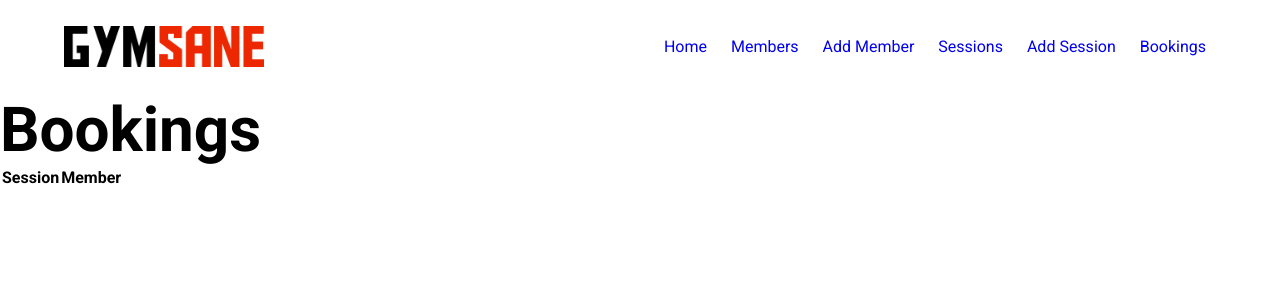
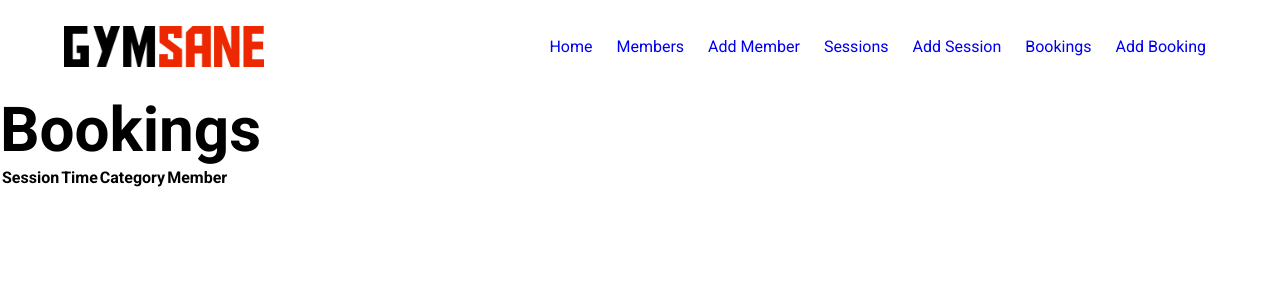
Before and after one commit to sf-adams/gym_sane, a Flask app: page /bookings in a window 1280 px wide. Shown: the top 300 px of the page. Run offline with Flask 2, Linux system fonts and the light colour scheme; data that the repository does not hold is empty; some libraries are stand-ins or nearby versions.

Commit message:
Bookings Section Added
All bookings can now be viewed in the booking tab, but there is still a slight issue with adding a member to the booking.

```diff
--- a/controllers/bookings_controller.py
+++ b/controllers/bookings_controller.py
@@ -17,3 +17,47 @@ def bookings():
     title = "Bookings"
     bookings = booking_repository.select_all()
     return render_template("bookings/index.html", title=title, bookings=bookings)
+
+# # SHOW
+# @bookings_blueprint.route("/bookings/<id>", methods=['GET'])
+# def show(id):
+#     member = booking_repository.select(id)
+#     sessions = booking_repository.sessions(member)
+#     return render_template("bookings/show.html", member=member, sessions=sessions)
+
+# NEW
+@bookings_blueprint.route("/bookings/new")
+def new_booking():
+    title = "New Booking"
+    return render_template("bookings/new.html", title=title)
+
+# CREATE
+@bookings_blueprint.route("/bookings", methods=["POST"])
+def create_booking():
+    member = request.form["member"]
+    session = request.form["session"]
+    new_booking = Booking(member, session)
+    booking_repository.save(new_booking)
+    return redirect("/bookings")
+
+# EDIT
+@bookings_blueprint.route("/bookings/<id>/edit", methods=['GET'])
+def edit_booking(id):
+    title = "Edit Booking"
+    booking = booking_repository.select(id)
+    return render_template("/bookings/edit.html", title=title, booking=booking)
+
+# UPDATE
+@bookings_blueprint.route("/bookings/<id>", methods=["POST"])
+def update_booking(id):
+    member = request.form["member"]
+    session = request.form["session"]
+    new_booking = Booking(member, session)
+    booking_repository.update(new_booking)
+    return redirect("/bookings")
+
+# DELETE
+@bookings_blueprint.route("/bookings/<id>/delete", methods=['POST'])
+def delete_booking(id):
+    booking_repository.delete(id)
+    return redirect("/bookings")
--- a/templates/base.html
+++ b/templates/base.html
@@ -21,6 +21,7 @@
                 <li><a href="/sessions">Sessions</a></li>
                 <li><a href="/sessions/new">Add Session</a></li>
                 <li><a href="/bookings">Bookings</a></li>
+                <li><a href="/bookings/new">Add Booking</a></li>
             </ul>
         </nav>
     </header>
--- a/templates/bookings/edit.html
+++ b/templates/bookings/edit.html
@@ -1,9 +1,9 @@
 {% extends "base.html"%}
 {% block content %}
 
-<h2>Edit Session</h2>
+<h2>Edit Booking</h2>
 
-<form action="/session/{{ session.id }}" method="POST"></form>
+<form action="/booking/{{ booking.id }}" method="POST"></form>
     <div>
         <label for="name">Name:</label>
         <input type="text" id="name" name="name" value="{{ session.name }}">
--- a/templates/bookings/index.html
+++ b/templates/bookings/index.html
@@ -6,12 +6,16 @@
 <table>
     <tr>
         <th>Session</th>
+        <th>Time</th>
+        <th>Category</th>
         <th>Member</th>
     </tr>
     {% for booking in bookings %}
     <tr>
-        <td><a href="/bookings/{{ booking.id }}">{{ booking.session }}</a></td>
-        <td>{{ booking.member }}</td>
+        <td><a href="/bookings/{{ booking.id }}">{{ booking.session.name }}</a></td>
+        <td>{{ booking.session.time }}</td>
+        <td>{{ booking.session.category }}</td>
+        <td>{{ booking.member.first_name }} {{ booking.member.last_name }}</td>
     </tr>
     {% endfor %}
 
```
Also changed, not shown: templates/bookings/new.html (+6 -8 lines).
